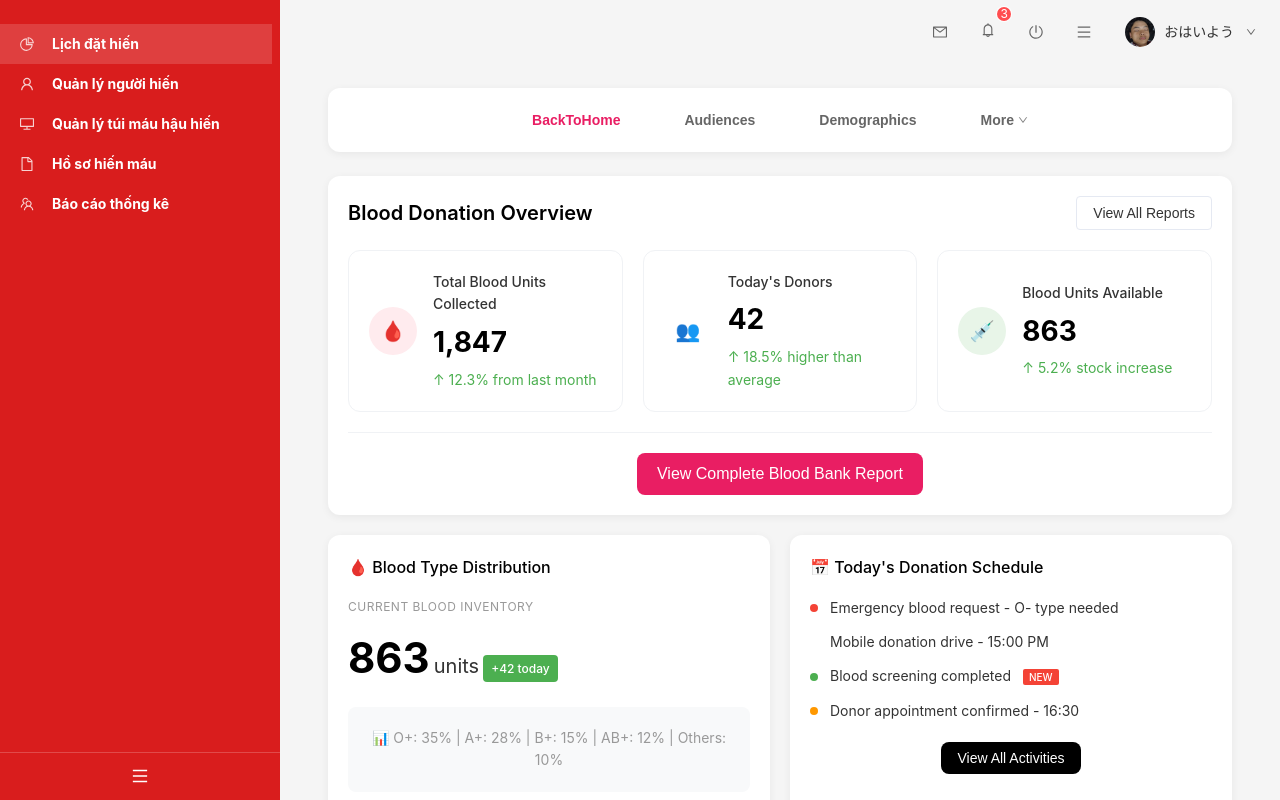
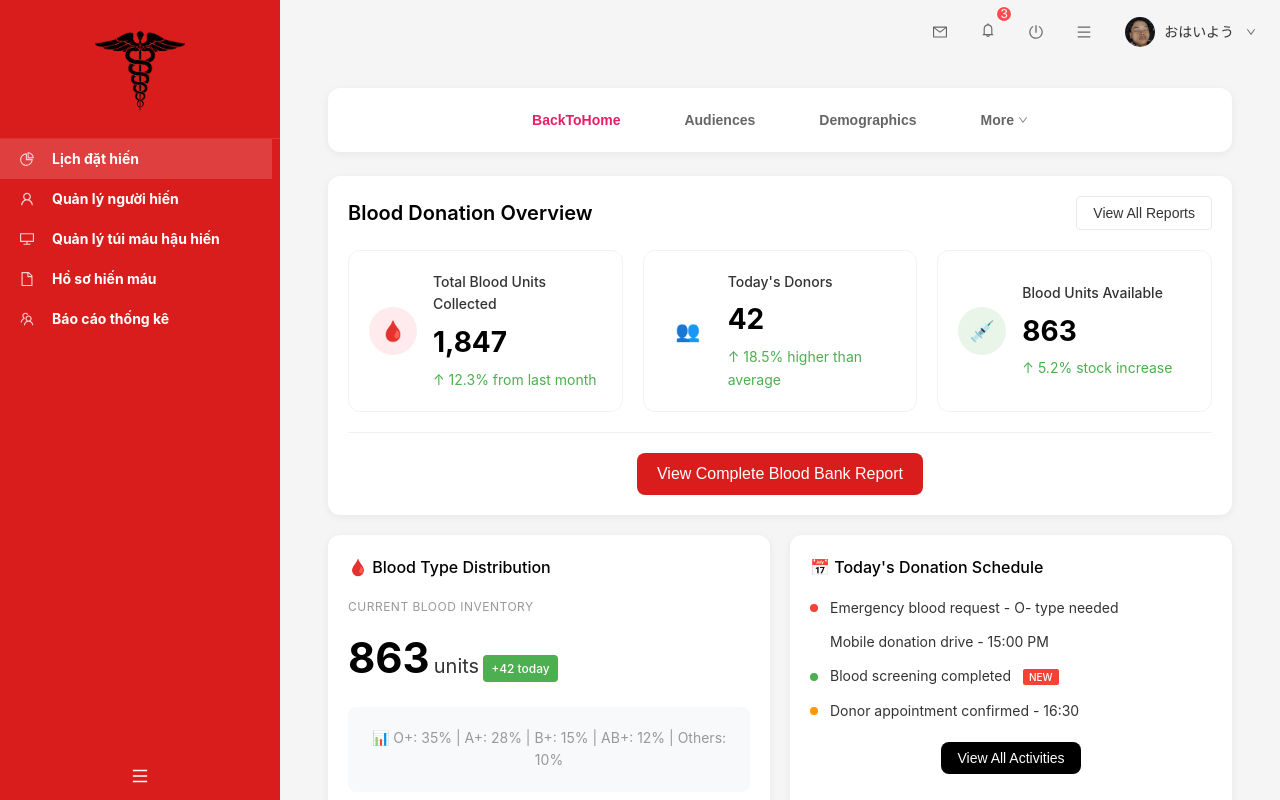
Before and after one commit to SWP301-Blood-Donation-Support-System/Front-End-React, a React (Create React App) app: page /staff in a window 1280 px wide. Shown: the top 800 px of the page. Built offline with nearby package versions, Linux system fonts and the light colour scheme; sample sign-in values are in the browser's storage.

Commit message:
add logo

```diff
--- a/src/admin/components/StaffSidebar.js
+++ b/src/admin/components/StaffSidebar.js
@@ -44,7 +44,9 @@ const StaffSidebar = ({ collapsed, onCollapse }) => {
         </div>
       }
     >
-      <div className="staff-logo" />
+      <div className="staff-logo">
+        <img src="/images/new-logo.png" alt="Healthcare Logo" className="healthcare-logo" />
+      </div>
       <Menu
         theme="dark"
         defaultSelectedKeys={['1']}
--- a/src/admin/styles/staff-sidebar.scss
+++ b/src/admin/styles/staff-sidebar.scss
@@ -7,6 +7,7 @@
     position: sticky !important;
     top: 0 !important;
     height: 100vh !important;
+    align-self: flex-start !important;
   }
 
   .ant-layout-sider-trigger {
@@ -14,7 +15,7 @@
     color: #ffffff !important;
     transition: $transition-normal;
     border: none !important;
-    border-top: 1px solid rgba(255, 255, 255, 0.2) !important;
+    border-top: none !important;
     border-bottom: none !important;
     box-shadow: none !important;
     position: sticky !important;
@@ -93,7 +94,20 @@
 }
 
 .staff-logo {
-  display: none;
+  display: flex;
+  align-items: center;
+  justify-content: center;
+  padding: 24px 16px;
+  background: #D91D1D;
+  border-bottom: 1px solid rgba(255, 255, 255, 0.1);
+
+  .healthcare-logo {
+    max-width: 180px;
+    max-height: 90px;
+    width: auto;
+    height: auto;
+    object-fit: contain;
+  }
 }
 
 .staff-menu {
@@ -101,7 +115,7 @@
   border: none;
   background: #D91D1D !important; // User specified red background
   margin-top: 0 !important;
-  padding-top: 24px !important; // Add space above the first menu item
+  padding-top: 0 !important; // No top padding needed since logo provides spacing
 
   .ant-menu-item {
     margin: 0;
--- a/src/admin/styles/staff-stats.scss
+++ b/src/admin/styles/staff-stats.scss
@@ -89,7 +89,7 @@
 }
 
 .staff-complete-report-btn {
-  background: #e91e63;
+  background: #D91D1D;
   color: $background-white;
   border: none;
   padding: $spacing-md $spacing-xl;
@@ -99,6 +99,6 @@
   transition: $transition-fast;
 
   &:hover {
-    background: darken(#e91e63, 10%);
+    background: #dc2626;
   }
 }
```
Also changed, not shown: public/images/logo-healthcare.png (added), public/images/new-logo.png (added).
